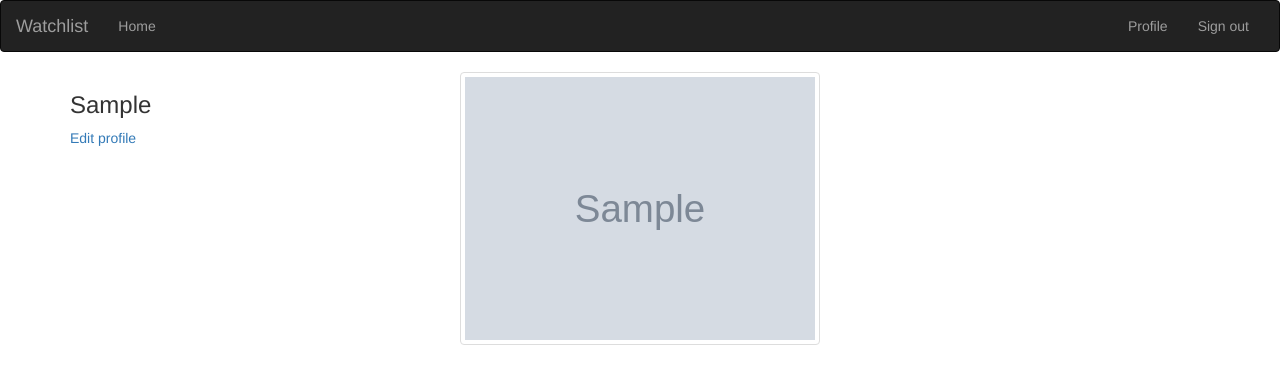
After one commit to mary-wan/WatchList, a Flask app: a page that uses app/templates/navbar.html in a window 1280 px wide. The commit adds this page. Shown: the top 384 px of the page. Run offline with Flask 2, Linux system fonts and the light colour scheme; a user stored in the database is signed in; tables that the repository leaves empty hold one stand-in row (values such as "Sample post"); grey boxes marked "Sample" are stand-in pictures; some libraries are stand-ins or nearby versions.

Commit message:
update requirements file

```diff
--- a/app/auth/forms.py
+++ b/app/auth/forms.py
@@ -1,5 +1,5 @@
 from flask_wtf import FlaskForm
-from wtforms import StringField,PasswordField,SubmitField,ValidationError,BooleanField
+from wtforms import StringField,PasswordField,SubmitField,ValidationError,BooleanField,TextAreaField
 from wtforms.validators import Required,Email,EqualTo
 from ..models import User
 
--- a/app/main/forms.py
+++ b/app/main/forms.py
@@ -1,9 +1,14 @@
 from flask_wtf import FlaskForm
 from wtforms import StringField,TextAreaField,SubmitField
 from wtforms.validators import Required
+
 
 class ReviewForm(FlaskForm):
 
     title = StringField('Review title',validators=[Required()])
     review = TextAreaField('Movie review', validators=[Required()])
     submit = SubmitField('Submit')
+
+class UpdateProfile(FlaskForm):
+    bio = TextAreaField('Tell us about you.',validators = [Required()])
+    submit = SubmitField('Submit')
--- a/app/main/views.py
+++ b/app/main/views.py
@@ -1,9 +1,10 @@
-from flask import render_template,request,redirect,url_for
+from flask import render_template,request,redirect,url_for,abort
 from . import main
 from ..request import get_movies,get_movie,search_movie
-from .forms import ReviewForm
-from ..models import Review
+from .forms import ReviewForm,UpdateProfile
+from ..models import Review,User
 from flask_login import login_required
+from .. import db
 
 # Views
 @main.route('/')
@@ -65,3 +66,32 @@ def new_review(id):
 
     title = f'{movie.title} review'
     return render_template('new_review.html',title = title, review_form=form, movie=movie)
+
+@main.route('/user/<uname>')
+def profile(uname):
+    user = User.query.filter_by(username = uname).first()
+
+    if user is None:
+        abort(404)
+
+    return render_template("profile/profile.html", user = user)
+
+@main.route('/user/<uname>/update',methods = ['GET','POST'])
+@login_required
+def update_profile(uname):
+
+    user = User.query.filter_by(username = uname).first()
+    if user is None:
+        abort(404)
+
+    form = UpdateProfile()
+
+    if form.validate_on_submit():
+        user.bio = form.bio.data
+
+        db.session.add(user)
+        db.session.commit()
+
+        return redirect(url_for('.profile',uname=user.username))
+
+    return render_template('profile/update.html',form =form)
--- a/app/models.py
+++ b/app/models.py
@@ -14,6 +14,8 @@ class User(db.Model,UserMixin):
     role_id = db.Column(db.Integer,db.ForeignKey('roles.id'))
     password_hash = db.Column(db.String(255))
     pass_secure = db.Column(db.String(255))
+    bio = db.Column(db.String(255))
+    profile_pic_path = db.Column(db.String())
 
     @property
     def password(self):
--- a/app/templates/auth/register.html
+++ b/app/templates/auth/register.html
@@ -8,7 +8,7 @@
 <div class="col-md-8">
 
 {{wtf.quick_form(registration_form)}}
-
+<p> Already have an account? <a href="{{url_for('auth.login')}}">Login here</a></p>
 </div>
 <div class="col-md-2"></div>
 </div>
--- a/app/templates/navbar.html
+++ b/app/templates/navbar.html
@@ -16,7 +16,7 @@
             </ul>
             <ul class="nav navbar-nav navbar-right">
                 {% if current_user.is_authenticated %}
-                <li style="color:white;padding:15px;">{{current_user.username}}</li>
+                <li><a href="{{url_for('main.profile',uname=current_user.username)}}">Profile</a></li>
                 <li><a href="{{url_for('auth.logout')}}">Sign out</a></li>
                 {% else %}
                 <li><a href="{{url_for('auth.login')}}">Sign in</a></li>
--- /dev/null
+++ b/app/templates/profile/profile.html
@@ -0,0 +1,27 @@
+{% extends 'base.html'%}
+
+{% block content %}
+<div class="container">
+<div class="row">
+<!-- displaying  Username-->
+  <div class="col-md-4">
+    <h3> {{user.username| capitalize}} </h3>
+
+    <!--Displaying user bio-->
+    {% if user == current_user %}
+    <a href="{{url_for('main.update_profile',uname=user.username)}}">Edit profile</a>
+    {% endif %}
+  </div>
+
+  <!--Display profile photo-->
+  <div class="col-md-4">
+
+    {% if user.profile_pic_path %}
+    <img src="{{url_for('static',filename=user.profile_pic_path)}}" alt="" class="img-thumbnail">
+    {%else%}
+    <p>No profile picture</p>
+    {% endif %}
+  </div>
+</div>
+</div>
+{% endblock %}
```
Also changed, not shown: app/templates/profile/update.html (added, +8 -0 lines), migrations/versions/aa45931e9450_initial_migration.py (added, +49 -0 lines), 1 other file.
